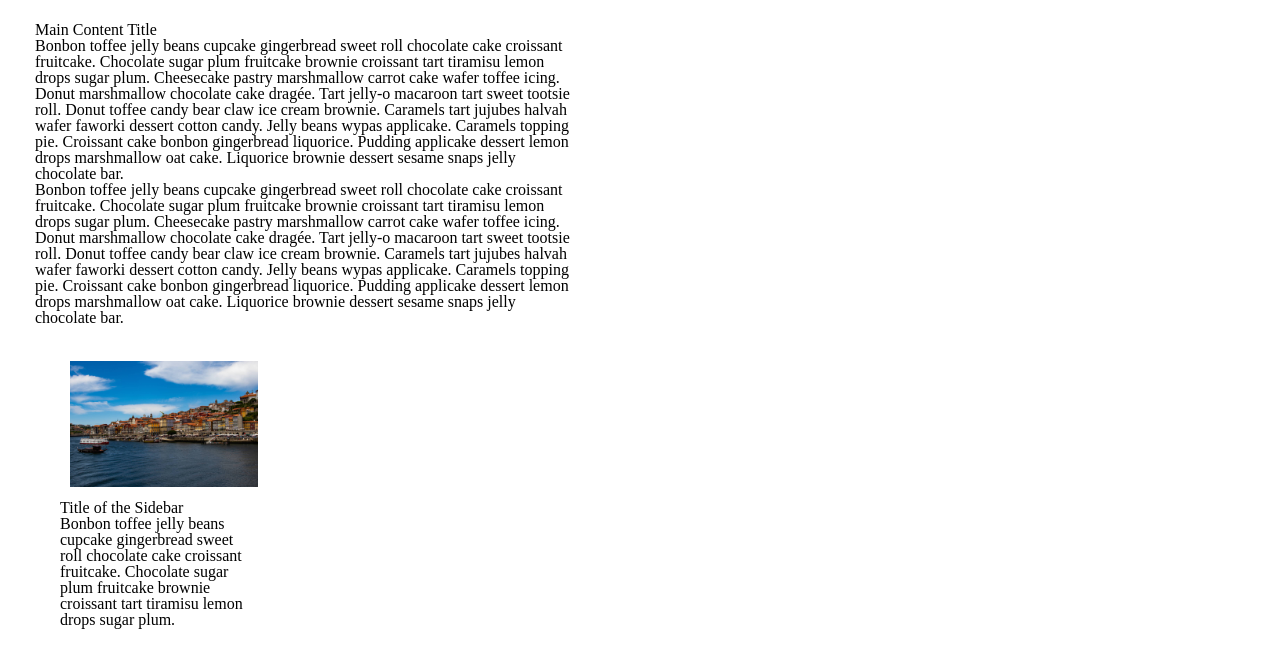
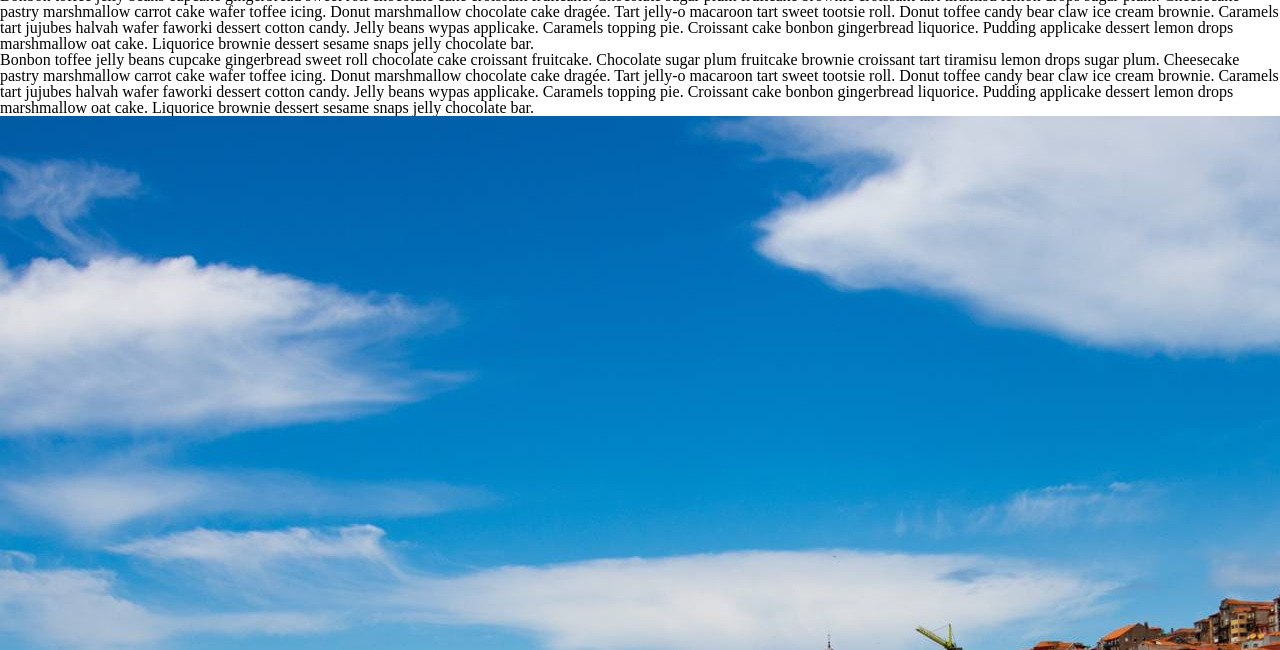
Before and after one commit to jeon0050-al/jeon0050-al.github.io, a plain HTML site: page lib2024/assg-4/index.html in a window 1280 px wide. Shown: the part 239-889 px from the top of the page. Drawn offline with Linux system fonts and the light colour scheme.

Commit message:
Update style.css

```diff
--- a/lib2024/assg-4/css/style.css
+++ b/lib2024/assg-4/css/style.css
@@ -53,10 +53,9 @@ p {
 .clearfix {
   overflow: auto;
 }
-.col-header, .col-main, .col-footer, img {
+.col-header, .col-main, .col-footer, {
 	width:100%;
-	margin: 10px;
-}
+
 
 /* Header styles */
 header {
@@ -115,7 +114,6 @@ body {
 main {
 	padding: 15px;
 	width: 60%;
-	max-width: 960px;
 	box-sizing: border-box;
 }
 .site-sidebar {
```
